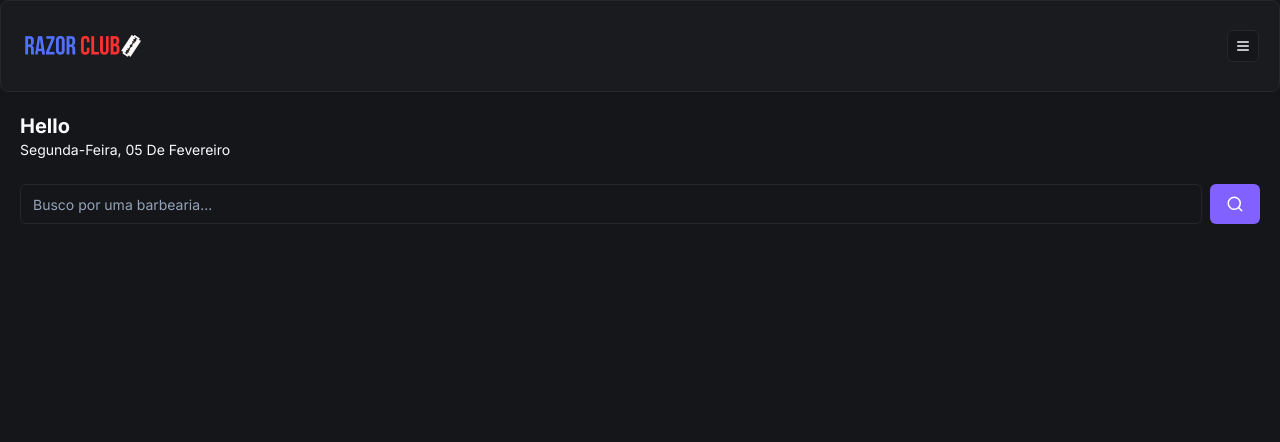
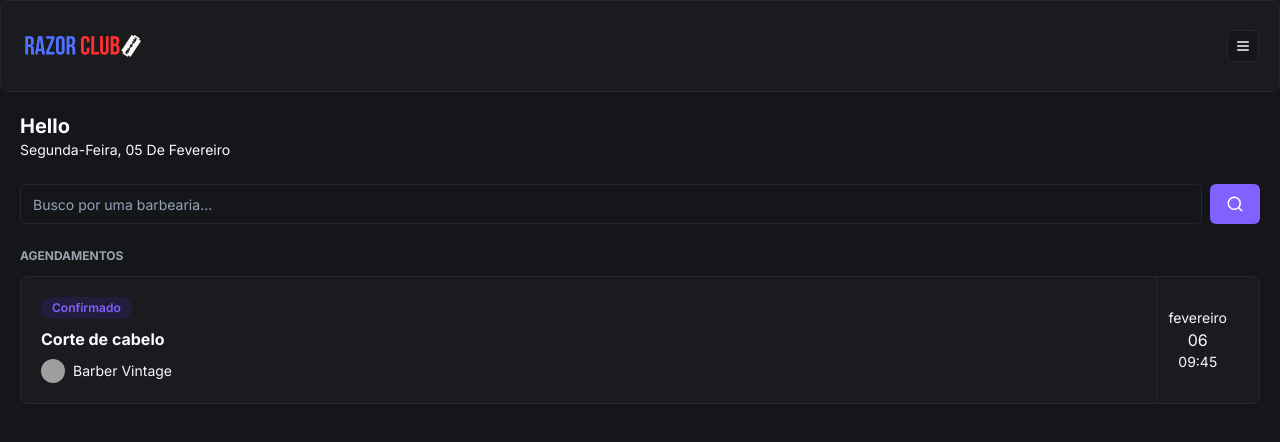
Before and after one commit to Guidossantos29/razor-club, a Next.js app: page / in a window 1280 px wide. Shown: the top 442 px of the page. Built offline with nearby package versions, Linux system fonts and the light colour scheme; grey boxes are pictures that could not be loaded.

Commit message:
feat: add initial booking component

```diff
--- a/app/(home)/page.tsx
+++ b/app/(home)/page.tsx
@@ -3,6 +3,7 @@
 import { format } from "date-fns";
 import { ptBR } from "date-fns/locale";
 import  Search  from "./_components/search"
+import BookingItem from "../_components/booking-item";
 
 export default function Home() {
   return (
@@ -16,8 +17,15 @@
             })}
           </p>
     </div>
+
     <div className="px-5 mt-6">
     <Search/>
+    </div>
+
+    <div className="px-5 mt-6">
+      <h2 className="uppercase text-gray-400 font-bold mb-3 text-xs">Agendamentos</h2>
+            <BookingItem/>
+
     </div>
   </div>
   );
--- /dev/null
+++ b/app/_components/booking-item.tsx
@@ -0,0 +1,48 @@
+import { Badge } from "../components/ui/badge";
+import { Card, CardContent } from "../components/ui/card";
+import { Avatar, AvatarFallback } from "../components/ui/avatar";
+import { AvatarImage } from "../components/ui/avatar";
+
+
+
+const BookingItem = () => {
+    return (
+        <Card>
+            <CardContent className="p-5 py-0 flex justify-between ">
+                <div className="flex flex-col gap-2 py-5 ">
+                    <Badge className="bg-[#221C3D] text-primary hover:bg-[#221C3D] w-fit">Confirmado</Badge>
+                    <h2 className="font-bold" >Corte de cabelo</h2>
+
+
+                    <div className=" flex  items-center gap-2">
+                         <Avatar className="h-6 w-6">
+                            <AvatarImage src="https://utfs.io/f/0ddfbd26-a424-43a0-aaf3-c3f1dc6be6d1-1kgxo7.png" alt="avatarimg"/>
+                            <AvatarFallback>A</AvatarFallback>
+                         </Avatar>
+                         <h3 className="text-sm">Barber Vintage</h3>
+                    </div>
+
+
+                </div>
+
+
+
+
+
+
+                <div className="flex flex-col items-center justify-center border-l border-solid border-secondary px-3">
+                    <p className="text-sm">fevereiro</p>
+                    <p className="text2xl">06</p>
+                    <p className="text-sm">09:45</p>
+
+                </div>
+
+
+            </CardContent>
+        </Card>
+
+
+     );
+}
+
+export default BookingItem;
--- /dev/null
+++ b/app/components/ui/avatar.tsx
@@ -0,0 +1,50 @@
+"use client"
+
+import * as React from "react"
+import * as AvatarPrimitive from "@radix-ui/react-avatar"
+
+import { cn } from "@/app/_lib/utils"
+
+const Avatar = React.forwardRef<
+  React.ElementRef<typeof AvatarPrimitive.Root>,
+  React.ComponentPropsWithoutRef<typeof AvatarPrimitive.Root>
+>(({ className, ...props }, ref) => (
+  <AvatarPrimitive.Root
+    ref={ref}
+    className={cn(
+      "relative flex h-10 w-10 shrink-0 overflow-hidden rounded-full",
+      className
+    )}
+    {...props}
+  />
+))
+Avatar.displayName = AvatarPrimitive.Root.displayName
+
+const AvatarImage = React.forwardRef<
+  React.ElementRef<typeof AvatarPrimitive.Image>,
+  React.ComponentPropsWithoutRef<typeof AvatarPrimitive.Image>
+>(({ className, ...props }, ref) => (
+  <AvatarPrimitive.Image
+    ref={ref}
+    className={cn("aspect-square h-full w-full", className)}
+    {...props}
+  />
+))
+AvatarImage.displayName = AvatarPrimitive.Image.displayName
+
+const AvatarFallback = React.forwardRef<
+  React.ElementRef<typeof AvatarPrimitive.Fallback>,
+  React.ComponentPropsWithoutRef<typeof AvatarPrimitive.Fallback>
+>(({ className, ...props }, ref) => (
+  <AvatarPrimitive.Fallback
+    ref={ref}
+    className={cn(
+      "flex h-full w-full items-center justify-center rounded-full bg-muted",
+      className
+    )}
+    {...props}
+  />
+))
+AvatarFallback.displayName = AvatarPrimitive.Fallback.displayName
+
+export { Avatar, AvatarImage, AvatarFallback }
--- /dev/null
+++ b/app/components/ui/badge.tsx
@@ -0,0 +1,36 @@
+import * as React from "react"
+import { cva, type VariantProps } from "class-variance-authority"
+
+import { cn } from "@/app/_lib/utils"
+
+const badgeVariants = cva(
+  "inline-flex items-center rounded-full border px-2.5 py-0.5 text-xs font-semibold transition-colors focus:outline-none focus:ring-2 focus:ring-ring focus:ring-offset-2",
+  {
+    variants: {
+      variant: {
+        default:
+          "border-transparent bg-primary text-primary-foreground hover:bg-primary/80",
+        secondary:
+          "border-transparent bg-secondary text-secondary-foreground hover:bg-secondary/80",
+        destructive:
+          "border-transparent bg-destructive text-destructive-foreground hover:bg-destructive/80",
+        outline: "text-foreground",
+      },
+    },
+    defaultVariants: {
+      variant: "default",
+    },
+  }
+)
+
+export interface BadgeProps
+  extends React.HTMLAttributes<HTMLDivElement>,
+    VariantProps<typeof badgeVariants> {}
+
+function Badge({ className, variant, ...props }: BadgeProps) {
+  return (
+    <div className={cn(badgeVariants({ variant }), className)} {...props} />
+  )
+}
+
+export { Badge, badgeVariants }
--- a/package.json
+++ b/package.json
@@ -13,6 +13,7 @@
   },
   "dependencies": {
     "@prisma/client": "^5.9.1",
+    "@radix-ui/react-avatar": "^1.0.4",
     "@radix-ui/react-slot": "^1.0.2",
     "class-variance-authority": "^0.7.0",
     "clsx": "^2.1.0",
```
Also changed, not shown: 1 other file (tests, documents, lock files or other folders).
